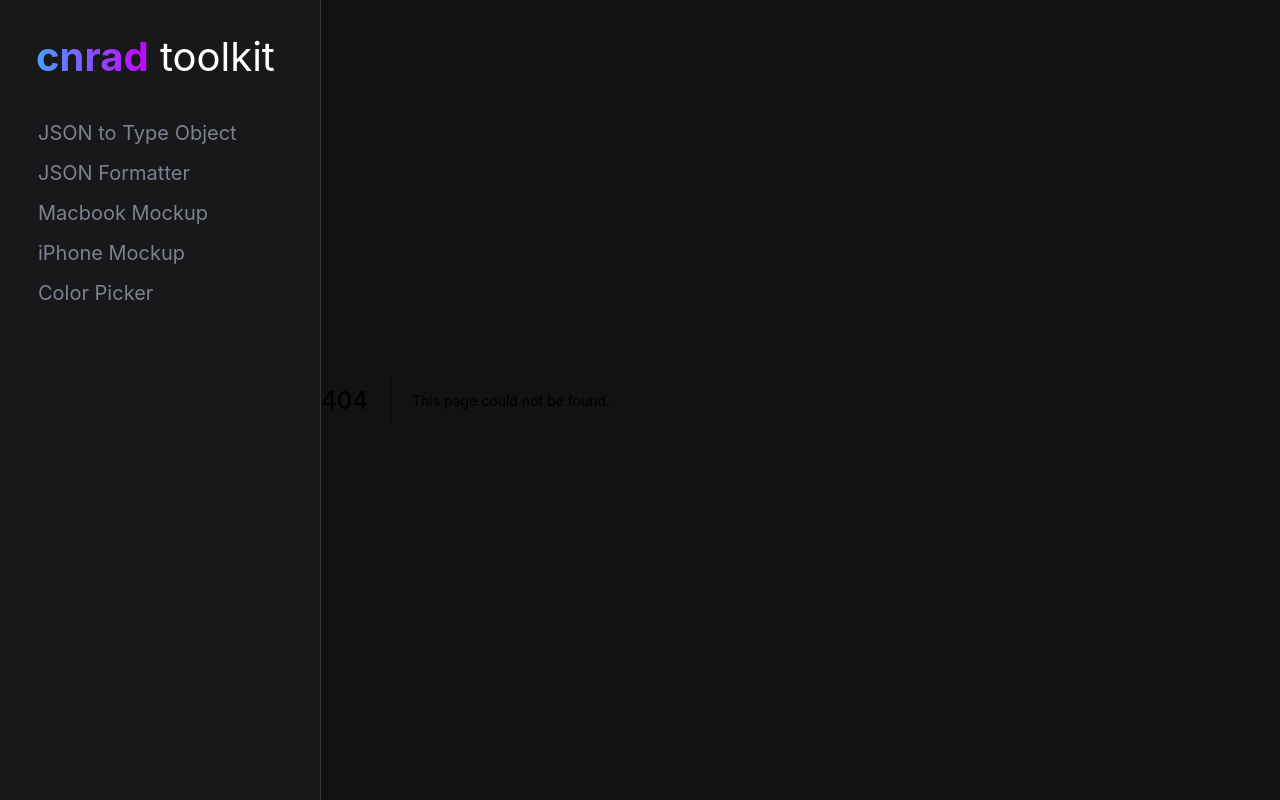
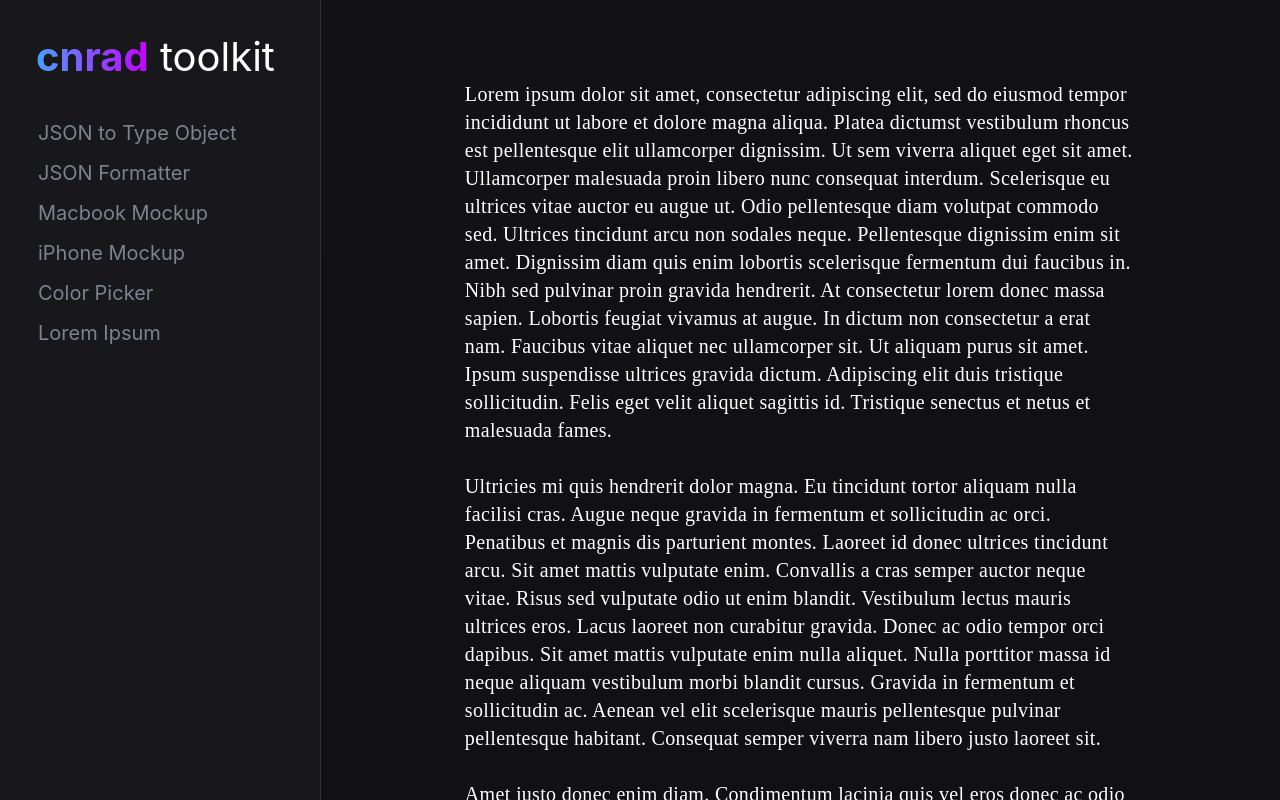
Before and after one commit to cnrad/tools, a Next.js app: page /lorem-ipsum in a window 1280 px wide. Before the commit this address had no page. Built offline with nearby package versions, Linux system fonts and the light colour scheme.

Commit message:
lorem ipsum

```diff
--- /dev/null
+++ b/pages/lorem-ipsum.tsx
@@ -0,0 +1,42 @@
+import styled from 'styled-components';
+import Head from 'next/head';
+import PageWrapper from "../src/components/PageWrapper";
+
+export default function LoremIpsum() {
+
+    return (
+        <>
+            <Head>
+                <title>Lorem Ipsum Text</title>
+            </Head>
+            <PageWrapper overflowY="scroll">
+                <Text>
+                    Lorem ipsum dolor sit amet, consectetur adipiscing elit, sed do eiusmod tempor incididunt ut labore et dolore magna aliqua. Platea dictumst vestibulum rhoncus est pellentesque elit ullamcorper dignissim. Ut sem viverra aliquet eget sit amet. Ullamcorper malesuada proin libero nunc consequat interdum. Scelerisque eu ultrices vitae auctor eu augue ut. Odio pellentesque diam volutpat commodo sed. Ultrices tincidunt arcu non sodales neque. Pellentesque dignissim enim sit amet. Dignissim diam quis enim lobortis scelerisque fermentum dui faucibus in. Nibh sed pulvinar proin gravida hendrerit. At consectetur lorem donec massa sapien. Lobortis feugiat vivamus at augue. In dictum non consectetur a erat nam. Faucibus vitae aliquet nec ullamcorper sit. Ut aliquam purus sit amet. Ipsum suspendisse ultrices gravida dictum. Adipiscing elit duis tristique sollicitudin. Felis eget velit aliquet sagittis id. Tristique senectus et netus et malesuada fames.
+
+                    <br/>&nbsp;<br/>Ultricies mi quis hendrerit dolor magna. Eu tincidunt tortor aliquam nulla facilisi cras. Augue neque gravida in fermentum et sollicitudin ac orci. Penatibus et magnis dis parturient montes. Laoreet id donec ultrices tincidunt arcu. Sit amet mattis vulputate enim. Convallis a cras semper auctor neque vitae. Risus sed vulputate odio ut enim blandit. Vestibulum lectus mauris ultrices eros. Lacus laoreet non curabitur gravida. Donec ac odio tempor orci dapibus. Sit amet mattis vulputate enim nulla aliquet. Nulla porttitor massa id neque aliquam vestibulum morbi blandit cursus. Gravida in fermentum et sollicitudin ac. Aenean vel elit scelerisque mauris pellentesque pulvinar pellentesque habitant. Consequat semper viverra nam libero justo laoreet sit.
+
+                    <br/>&nbsp;<br/>Amet justo donec enim diam. Condimentum lacinia quis vel eros donec ac odio tempor. Quisque sagittis purus sit amet volutpat consequat mauris nunc. Iaculis eu non diam phasellus vestibulum lorem sed. Tincidunt eget nullam non nisi est sit amet facilisis magna. Sed euismod nisi porta lorem mollis aliquam ut. Orci sagittis eu volutpat odio facilisis mauris sit amet. Libero enim sed faucibus turpis in eu mi bibendum neque. Eget egestas purus viverra accumsan in nisl nisi scelerisque eu. Augue eget arcu dictum varius duis at consectetur lorem donec. Egestas erat imperdiet sed euismod nisi porta lorem mollis.
+
+                    <br/>&nbsp;<br/>Eu ultrices vitae auctor eu augue ut lectus. Pretium quam vulputate dignissim suspendisse in est. Vulputate ut pharetra sit amet aliquam id diam. Convallis aenean et tortor at risus viverra adipiscing at. Egestas maecenas pharetra convallis posuere morbi leo urna. Mi tempus imperdiet nulla malesuada. Quam id leo in vitae turpis massa sed elementum. Aenean vel elit scelerisque mauris pellentesque pulvinar. Nascetur ridiculus mus mauris vitae ultricies leo. Mauris vitae ultricies leo integer malesuada nunc vel risus. Sit amet massa vitae tortor condimentum. Nibh cras pulvinar mattis nunc sed blandit libero volutpat sed. Pharetra magna ac placerat vestibulum lectus mauris ultrices eros. Porttitor lacus luctus accumsan tortor posuere ac ut.
+
+                    <br/>&nbsp;<br/>Arcu bibendum at varius vel pharetra vel turpis. Ipsum nunc aliquet bibendum enim. Neque sodales ut etiam sit amet nisl purus in. Mattis pellentesque id nibh tortor. Vestibulum sed arcu non odio euismod. Congue nisi vitae suscipit tellus mauris. Fermentum et sollicitudin ac orci. Quisque non tellus orci ac auctor. Fames ac turpis egestas maecenas. In arcu cursus euismod quis viverra nibh cras. Quisque id diam vel quam elementum. Dictum sit amet justo donec enim. Massa tincidunt nunc pulvinar sapien et ligula ullamcorper malesuada. Sed euismod nisi porta lorem.
+                </Text>
+            </PageWrapper>
+        </>
+    );
+}
+
+const Text = styled.div`
+    position: relative;
+    width: 70%;
+    height: 100%;
+    top: 10%;
+
+    padding: 10rem;
+    font-family: Times New Roman;
+    line-height: 1.75rem;
+    letter-spacing: 0.02rem;
+
+    font-size: 1.25rem;
+    color: #fff;
+`
--- a/src/toolsList.ts
+++ b/src/toolsList.ts
@@ -18,6 +18,10 @@ const toolsList = [
     {
         url: "/color",
         name: "Color Picker"
+    },
+    {
+        url: "/lorem-ipsum",
+        name: "Lorem Ipsum"
     }
 ];
 
```
